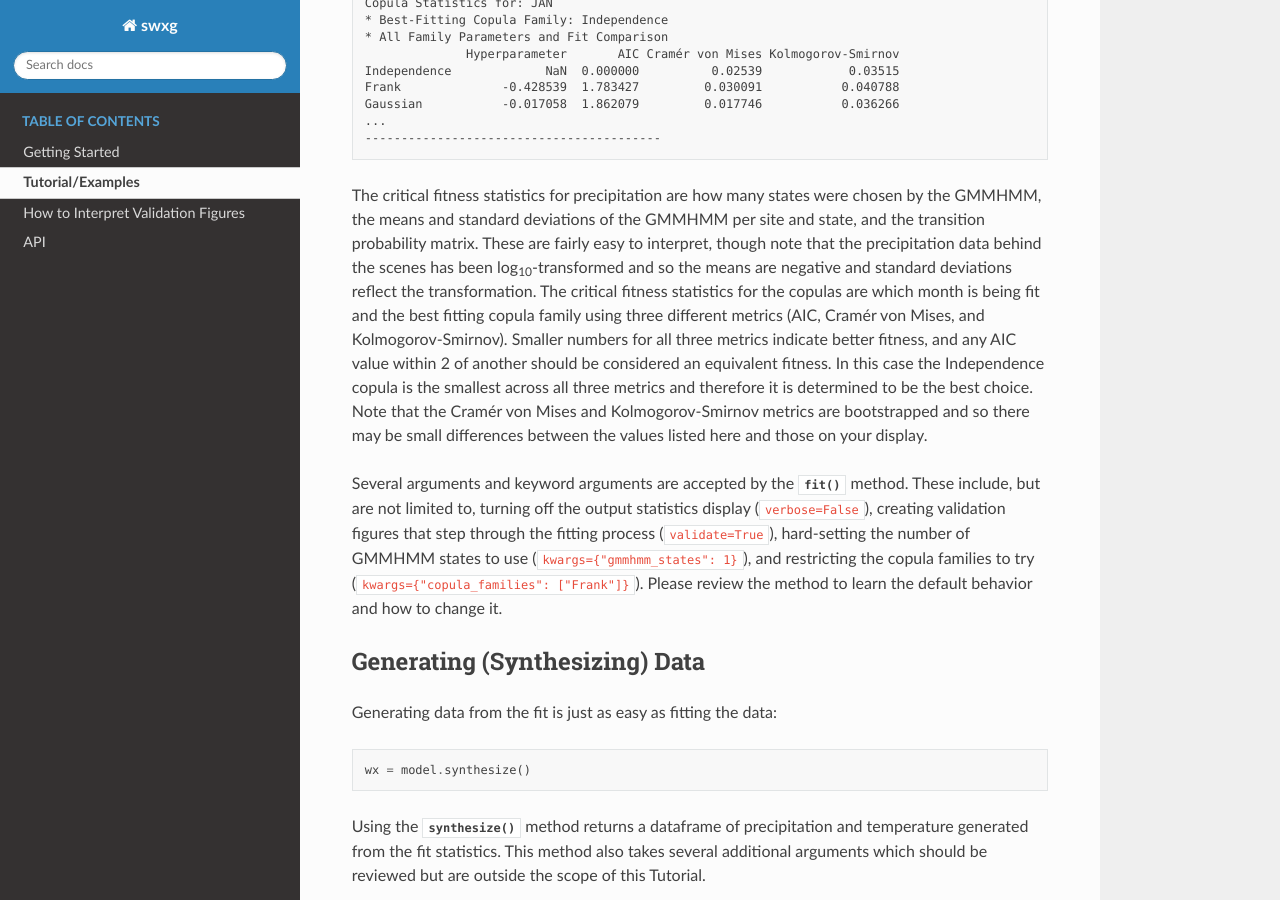
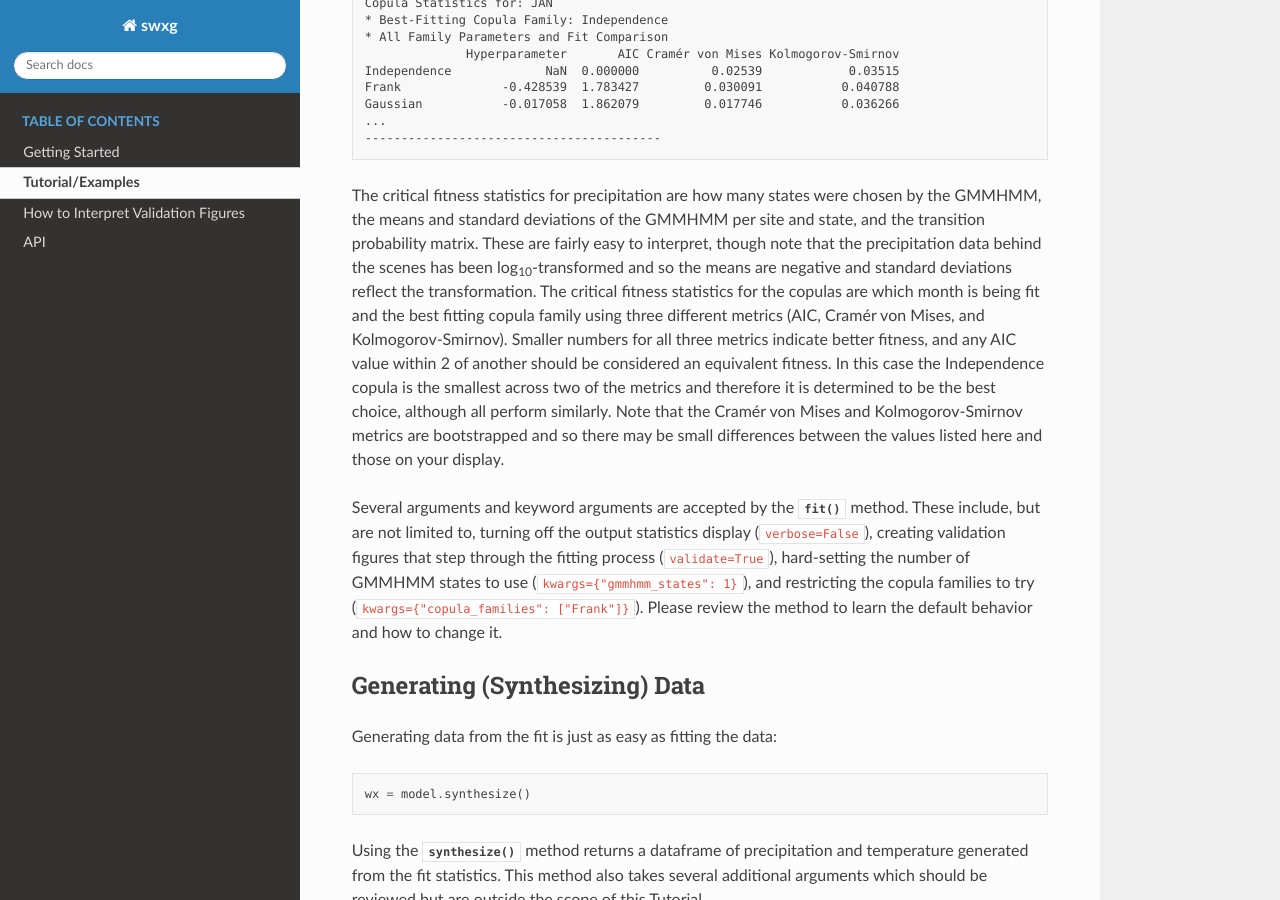
Before and after one commit to xthames/swxg, a Sphinx documentation site: the page built from docs/source/examples/index.rst, in a window 1280 px wide and 900 px high, scrolled down 3856 px. Built offline with Sphinx 7.4.7 and the Read the Docs theme 3.1.0, drawn with Linux system fonts in a browser that asks for light colours.

```diff
--- a/docs/source/examples/index.rst
+++ b/docs/source/examples/index.rst
@@ -143,7 +143,7 @@ Using the :meth:`fit() <swxg.SWXGModel.fit>` method will first fit the preciptat
 
 .. |eacute| unicode:: U+00E9
 
-The critical fitness statistics for precipitation are how many states were chosen by the GMMHMM, the means and standard deviations of the GMMHMM per site and state, and the transition probability matrix. These are fairly easy to interpret, though note that the precipitation data behind the scenes has been log\ :sub:`10`\ -transformed and so the means are negative and standard deviations reflect the transformation. The critical fitness statistics for the copulas are which month is being fit and the best fitting copula family using three different metrics (AIC, Cram\ |eacute|\ r von Mises, and Kolmogorov-Smirnov). Smaller numbers for all three metrics indicate better fitness, and any AIC value within 2 of another should be considered an equivalent fitness. In this case the Independence copula is the smallest across all three metrics and therefore it is determined to be the best choice. Note that the Cram\ |eacute|\ r von Mises and Kolmogorov-Smirnov metrics are bootstrapped and so there may be small differences between the values listed here and those on your display.
+The critical fitness statistics for precipitation are how many states were chosen by the GMMHMM, the means and standard deviations of the GMMHMM per site and state, and the transition probability matrix. These are fairly easy to interpret, though note that the precipitation data behind the scenes has been log\ :sub:`10`\ -transformed and so the means are negative and standard deviations reflect the transformation. The critical fitness statistics for the copulas are which month is being fit and the best fitting copula family using three different metrics (AIC, Cram\ |eacute|\ r von Mises, and Kolmogorov-Smirnov). Smaller numbers for all three metrics indicate better fitness, and any AIC value within 2 of another should be considered an equivalent fitness. In this case the Independence copula is the smallest across two of the metrics and therefore it is determined to be the best choice, although all perform similarly. Note that the Cram\ |eacute|\ r von Mises and Kolmogorov-Smirnov metrics are bootstrapped and so there may be small differences between the values listed here and those on your display.
 
 Several arguments and keyword arguments are accepted by the :meth:`fit() <swxg.SWXGModel.fit>` method. These include, but are not limited to, turning off the output statistics display (``verbose=False``), creating validation figures that step through the fitting process (``validate=True``), hard-setting the number of GMMHMM states to use (``kwargs={"gmmhmm_states": 1}``), and restricting the copula families to try (``kwargs={"copula_families": ["Frank"]}``). Please review the method to learn the default behavior and how to change it.
 
```
Also changed, not shown: README.md (+2 -2 lines), 1 other file.
